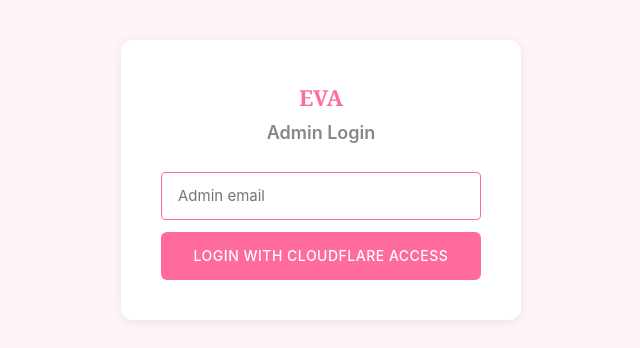
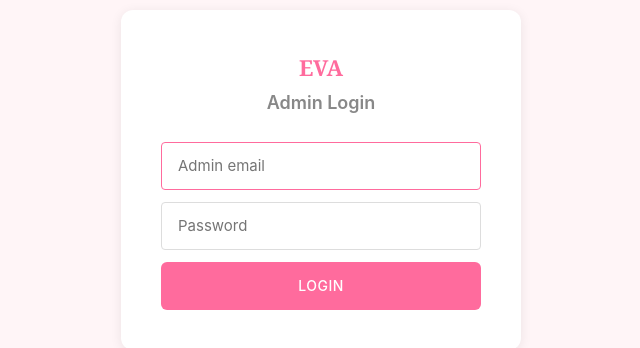
Before and after one commit to amanshuuu/eva-hamper, a React (Vite) app: page /admin in a window 1280 px wide. Shown: the part 220-568 px from the top of the page, without its empty margins (319-959 px from the left). Built offline with nearby package versions, Linux system fonts and the light colour scheme; no server answers.

Commit message:
Simplify admin login to use password (no API needed)

```diff
--- a/src/admin/AdminLogin.jsx
+++ b/src/admin/AdminLogin.jsx
@@ -1,33 +1,29 @@
 import { useState } from 'react';
 import { useNavigate } from 'react-router-dom';
-import { api } from '../lib/api';
 import './AdminLogin.css';
 
 export default function AdminLogin() {
   const [email, setEmail] = useState('');
+  const [password, setPassword] = useState('');
   const [error, setError] = useState('');
   const navigate = useNavigate();
 
   const handleSubmit = async (e) => {
     e.preventDefault();
-    if (!email.trim()) { setError('Email required'); return; }
+    if (!email.trim() || !password.trim()) {
+      setError('Email and password required');
+      return;
+    }
 
-    try {
-      const me = await api.get('/auth/me');
-      if (me.authenticated) {
-        sessionStorage.setItem('admin_auth', 'true');
-        navigate('/admin/dashboard');
-      } else {
-        const team = import.meta.env.VITE_CLOUDFLARE_ACCESS_TEAM;
-        if (team) {
-          window.location.href = `https://${team}.cloudflareaccess.com/cdn-cgi/access/login?redirect_url=${window.location.origin}/admin/dashboard`;
-        } else {
-          setError('Configure VITE_CLOUDFLARE_ACCESS_TEAM in your environment');
-        }
-      }
-    } catch {
-      setError('Cannot connect to authentication service');
+    const adminPassword = import.meta.env.VITE_ADMIN_PASSWORD || 'admin123';
+    if (password !== adminPassword) {
+      setError('Invalid credentials');
+      return;
     }
+
+    sessionStorage.setItem('admin_auth', 'true');
+    sessionStorage.setItem('admin_user', email);
+    navigate('/admin/dashboard');
   };
 
   return (
@@ -43,8 +39,14 @@
             onChange={(e) => { setEmail(e.target.value); setError(''); }}
             autoFocus
           />
+          <input
+            type="password"
+            placeholder="Password"
+            value={password}
+            onChange={(e) => { setPassword(e.target.value); setError(''); }}
+          />
           {error && <p className="admin-login-error">{error}</p>}
-          <button type="submit" className="btn btn-gold">Login with Cloudflare Access</button>
+          <button type="submit" className="btn btn-gold">Login</button>
         </form>
       </div>
     </div>
```
